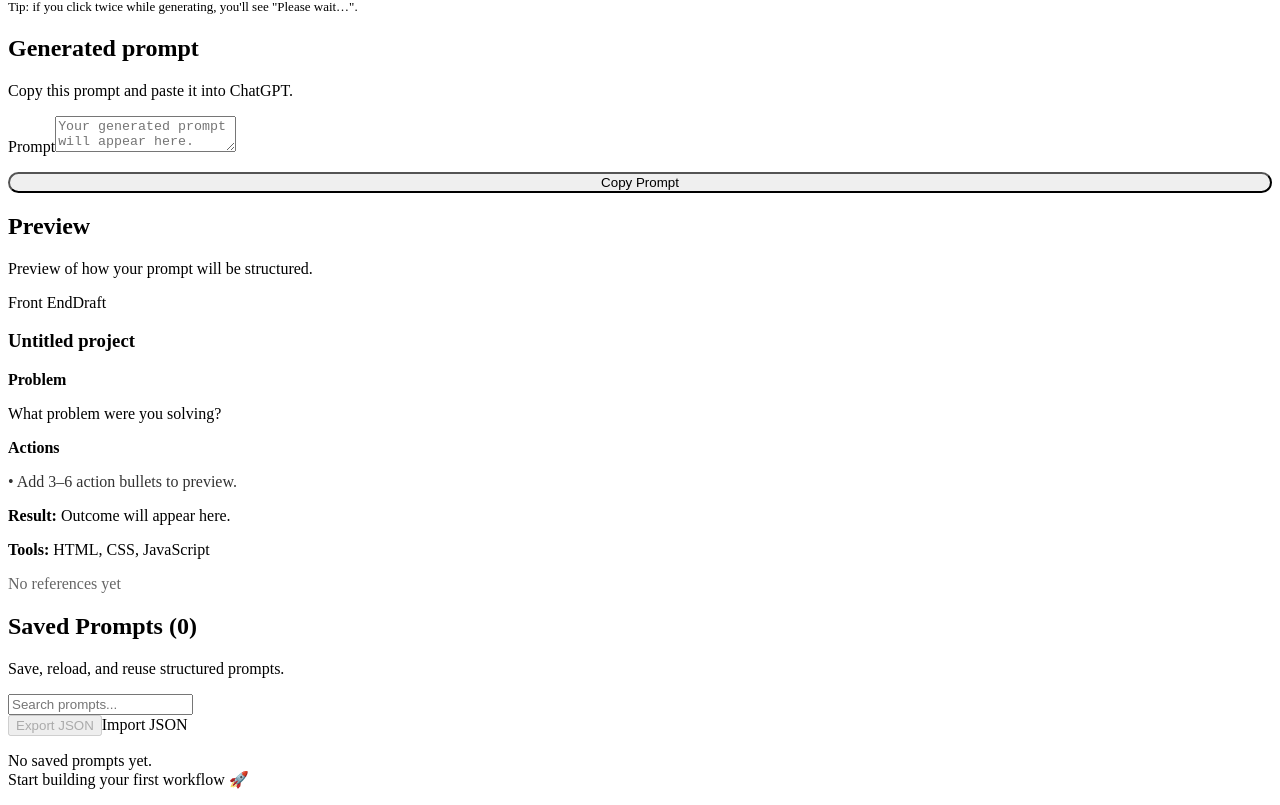
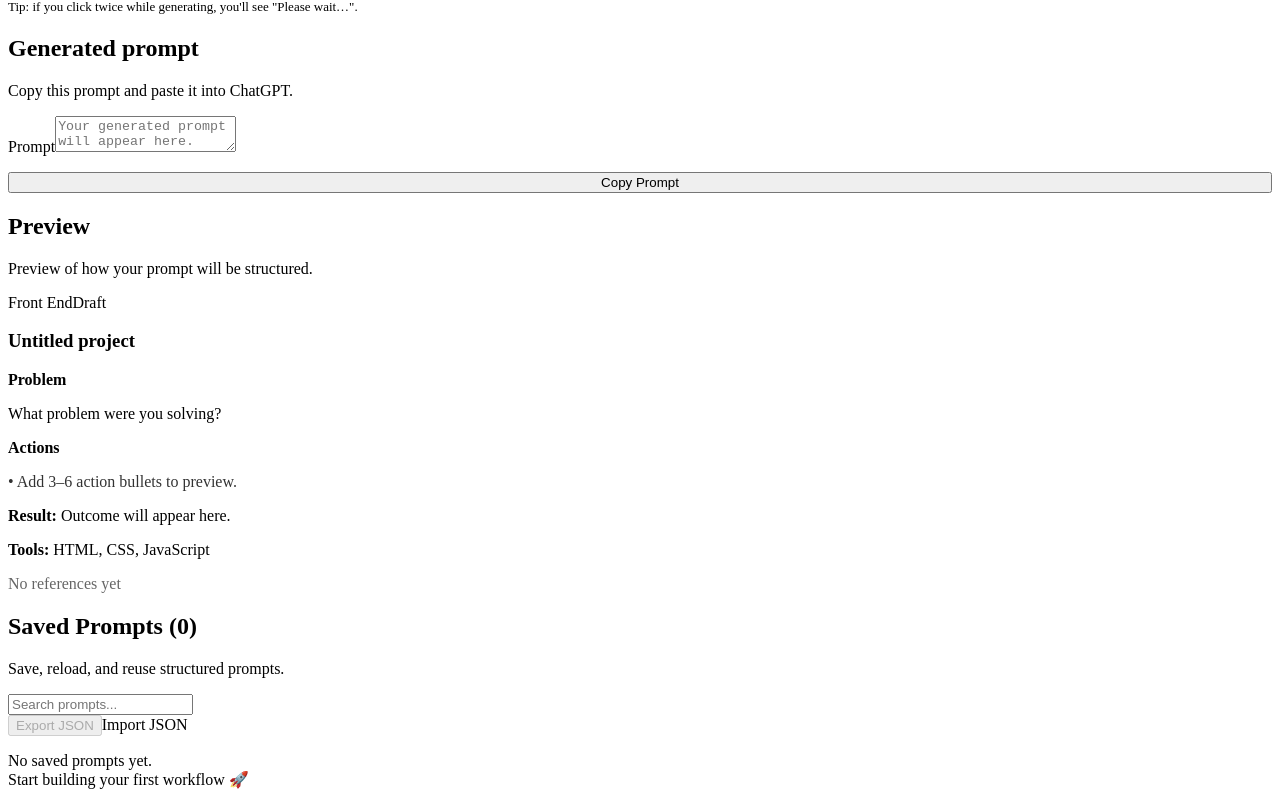
Before and after one commit to chemicalwolf1836/Batmagnai-Ganbaatar---Portfolio-, a React (Vite) app in the folder react-src/: page / in a window 1280 px wide. Shown: the part 810-1615 px from the top of the page. Built offline with nearby package versions, Linux system fonts and the light colour scheme.

Commit message:
style: match Copy Prompt border-radius to other action buttons
https://claude.ai/code/session_01Cc9jyYtqvDqQoxSHhQej4a

```diff
--- a/react-src/src/components/PromptKit.jsx
+++ b/react-src/src/components/PromptKit.jsx
@@ -396,7 +396,7 @@ export default function PromptKit() {
               className="btn primary"
               type="button"
               onClick={handleCopyPrompt}
-              style={{ width: '100%', borderRadius: '999px', justifyContent: 'flex-start' }}
+              style={{ width: '100%', justifyContent: 'flex-start' }}
             >
               Copy Prompt
             </button>
```
Also changed, not shown: 1 other file (tests, documents, lock files or other folders).
